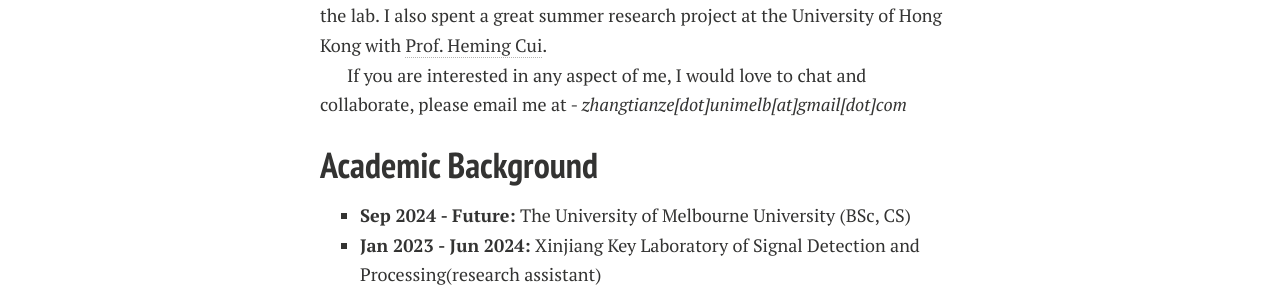
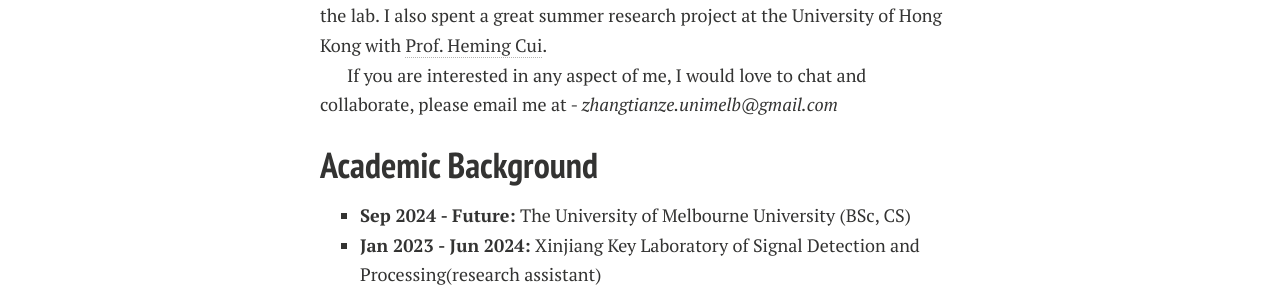
Before and after one commit to Tianze-Unimelb/Tianze.github.io, a Jekyll site: the page built from index.md, in a window 1280 px wide. Shown: the part 345-632 px from the top of the page. Built offline with Jekyll 4.4.1, drawn with Linux system fonts in a browser that asks for light colours; nearby versions of some CDN libraries; comment, search, counter and statistics services are not loaded; a style sheet for code colours, icons or effects is not loaded; our own code applies the rules of GitHub Pages for plain Markdown files.

Commit message:
Update index.md

```diff
--- a/index.md
+++ b/index.md
@@ -10,7 +10,7 @@
 
 I am a freshman majoring in CS at the The University of Melbourne. Previously, I served as a research assistant at the Xinjiang Key Laboratory of Signal Detection and Processing, advised by [Prof. Gang Shi](https://it.xju.edu.cn/info/1144/2113.htm), and I still keep in close contact with the lab. I also spent a great summer research project at the University of Hong Kong with [Prof. Heming Cui](https://www.cs.hku.hk/people/academic-staff/heming).
 
-If you are interested in any aspect of me, I would love to chat and collaborate, please email me at - *zhangtianze[dot]unimelb[at]gmail[dot]com*
+If you are interested in any aspect of me, I would love to chat and collaborate, please email me at - *zhangtianze.unimelb@gmail.com*
 
 ## Academic Background
 
```
